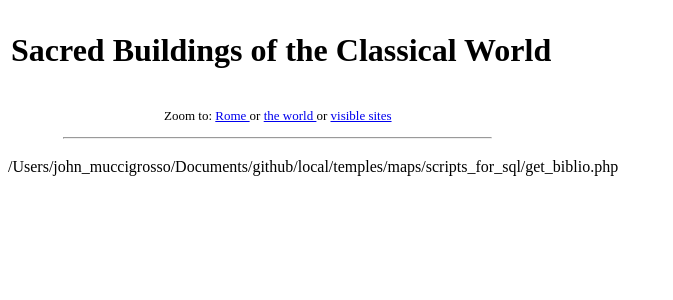
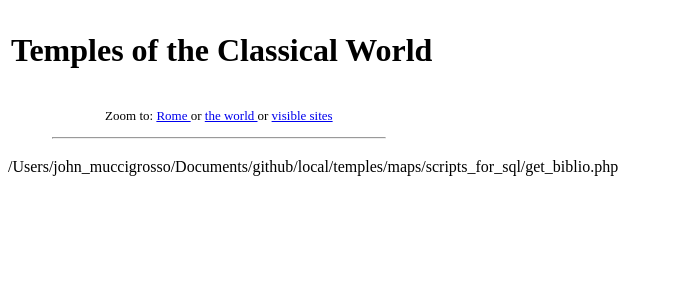
Before and after one commit to Jmuccigr/temples, a PHP site: page / in a window 1280 px wide. Shown: the top 300 px of the page, without its empty margins (0-673 px from the left). Run offline with PHP 8.4, Linux system fonts and the light colour scheme; some libraries are stand-ins or nearby versions.

Commit message:
Title consistency

```diff
--- a/htdocs-items/index.php
+++ b/htdocs-items/index.php
@@ -54,7 +54,7 @@
 			<tr>
 				<td colspan=2>
 					<h1>
-						Sacred Buildings of the Classical World
+						Temples of the Classical World
 					</h1>
 				</td>
 			</tr>
```
